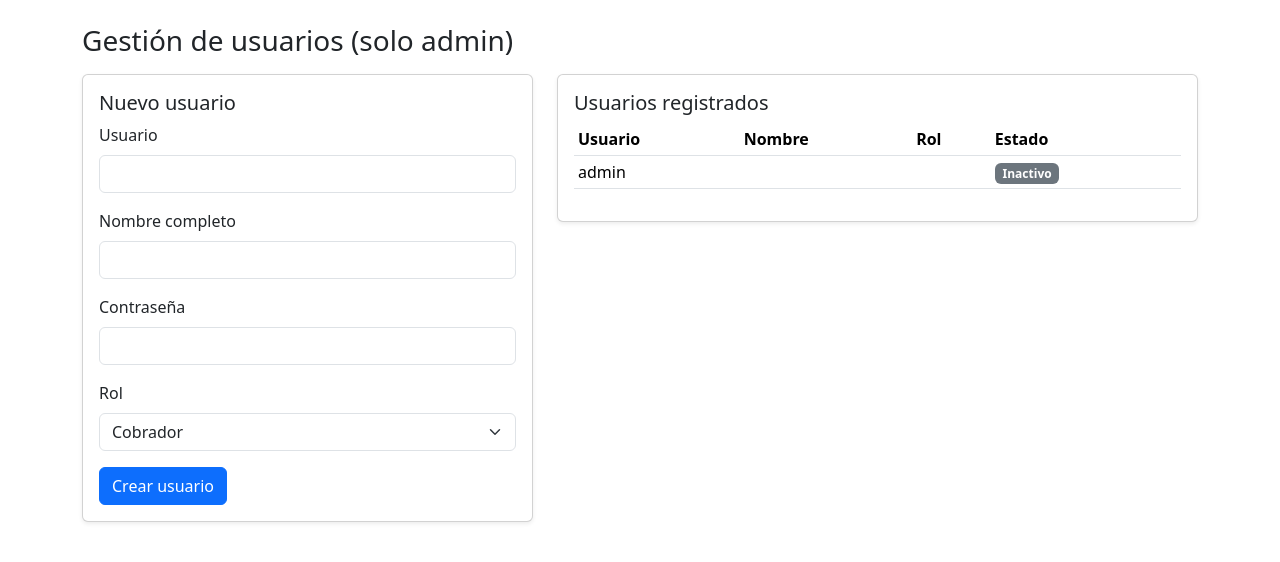
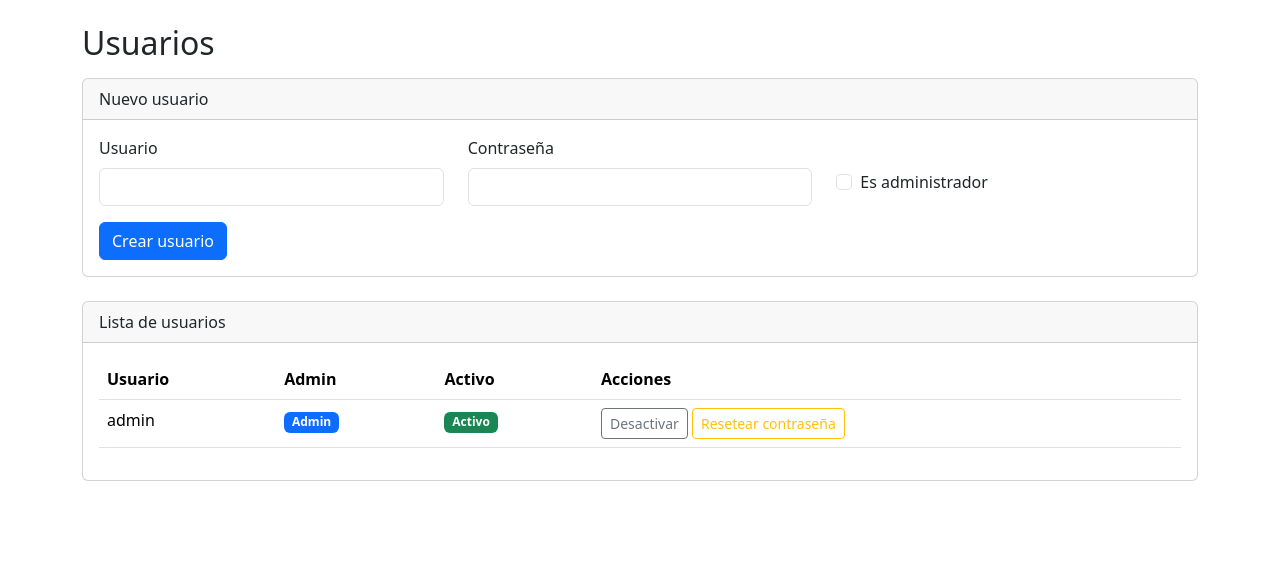
Before and after one commit to Jorleonzu86/creditos-app, a Flask app: page /usuarios in a window 1280 px wide. Shown: the part 56-618 px from the top of the page. Run offline with Flask 3, Linux system fonts and the light colour scheme; a user stored in the database is signed in.

Commit message:
Update usuarios_list.html

```diff
--- a/templates/usuarios_list.html
+++ b/templates/usuarios_list.html
@@ -1,86 +1,97 @@
 {% extends "base.html" %}
+
+{% block title %}Usuarios{% endblock %}
+
 {% block content %}
-<h3 class="mb-3">Gestión de usuarios (solo admin)</h3>
+<h2>Usuarios</h2>
 
+<div class="card mb-4 mt-3">
+  <div class="card-header">
+    Nuevo usuario
+  </div>
+  <div class="card-body">
+    <form method="post">
       <div class="row">
-  <div class="col-md-5">
-    <div class="card shadow-sm mb-4">
-      <div class="card-body">
-        <h5 class="card-title">Nuevo usuario</h5>
-        <form method="post">
-          <div class="mb-3">
+        <div class="col-md-4 mb-3">
           <label class="form-label">Usuario</label>
           <input type="text" name="username" class="form-control" required>
         </div>
-          <div class="mb-3">
-            <label class="form-label">Nombre completo</label>
-            <input type="text" name="full_name" class="form-control" required>
-          </div>
-          <div class="mb-3">
+        <div class="col-md-4 mb-3">
           <label class="form-label">Contraseña</label>
           <input type="password" name="password" class="form-control" required>
         </div>
-          <div class="mb-3">
-            <label class="form-label">Rol</label>
-            <select name="role" class="form-select">
-              <option value="cobrador" selected>Cobrador</option>
-              <option value="admin">Administrador</option>
-            </select>
+        <div class="col-md-4 mb-3 d-flex align-items-center mt-4">
+          <div class="form-check">
+            <input class="form-check-input" type="checkbox" name="es_admin" id="es_admin">
+            <label class="form-check-label" for="es_admin">
+              Es administrador
+            </label>
+          </div>
+        </div>
       </div>
       <button type="submit" class="btn btn-primary">Crear usuario</button>
     </form>
   </div>
 </div>
+
+<div class="card">
+  <div class="card-header">
+    Lista de usuarios
   </div>
-
-  <div class="col-md-7">
-    <div class="card shadow-sm">
   <div class="card-body">
-        <h5 class="card-title">Usuarios registrados</h5>
     {% if usuarios %}
-        <div class="table-responsive">
-          <table class="table table-sm align-middle">
+      <table class="table table-hover">
         <thead>
           <tr>
             <th>Usuario</th>
-                <th>Nombre</th>
-                <th>Rol</th>
-                <th>Estado</th>
-                <th></th>
+            <th>Admin</th>
+            <th>Activo</th>
+            <th>Acciones</th>
           </tr>
         </thead>
         <tbody>
           {% for u in usuarios %}
             <tr>
               <td>{{ u.username }}</td>
-                <td>{{ u.full_name }}</td>
-                <td>{{ u.role }}</td>
               <td>
-                  {% if u.active %}
-                    <span class="badge bg-success">Activo</span>
+                {% if u.es_admin %}
+                  <span class="badge bg-primary">Admin</span>
                 {% else %}
-                    <span class="badge bg-secondary">Inactivo</span>
+                  <span class="badge bg-secondary">Usuario</span>
                 {% endif %}
               </td>
               <td>
-                  {% if u.username != 'admin' %}
-                  <form method="post" action="{{ url_for('usuario_toggle', user_id=u.id) }}" style="display:inline;">
-                    <button type="submit" class="btn btn-sm btn-outline-warning">
-                      {% if u.active %}Desactivar{% else %}Activar{% endif %}
+                {% if u.activo %}
+                  <span class="badge bg-success">Activo</span>
+                {% else %}
+                  <span class="badge bg-danger">Inactivo</span>
+                {% endif %}
+              </td>
+              <td>
+                <form method="post"
+                      action="{{ url_for('toggle_usuario', usuario_id=u.id) }}"
+                      style="display:inline;">
+                  <button class="btn btn-sm btn-outline-secondary">
+                    {% if u.activo %}Desactivar{% else %}Activar{% endif %}
                   </button>
                 </form>
-                  {% endif %}
+
+                <form method="post"
+                      action="{{ url_for('reset_password', usuario_id=u.id) }}"
+                      style="display:inline;">
+                  <button class="btn btn-sm btn-outline-warning"
+                          onclick="return confirm('¿Resetear contraseña a 123456?');">
+                    Resetear contraseña
+                  </button>
+                </form>
               </td>
             </tr>
           {% endfor %}
         </tbody>
       </table>
-        </div>
     {% else %}
-        <p class="text-muted mb-0">No hay usuarios.</p>
+      <p class="text-muted">No hay usuarios.</p>
     {% endif %}
   </div>
 </div>
-  </div>
-</div>
 {% endblock %}
```
Lines whose indentation alone changed are shown as unchanged.
